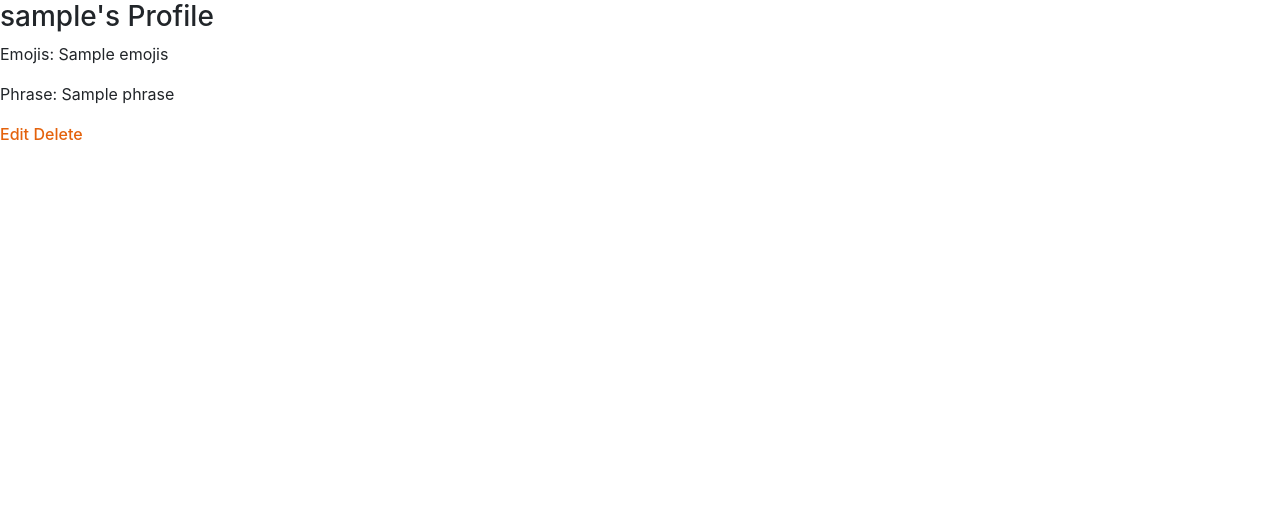
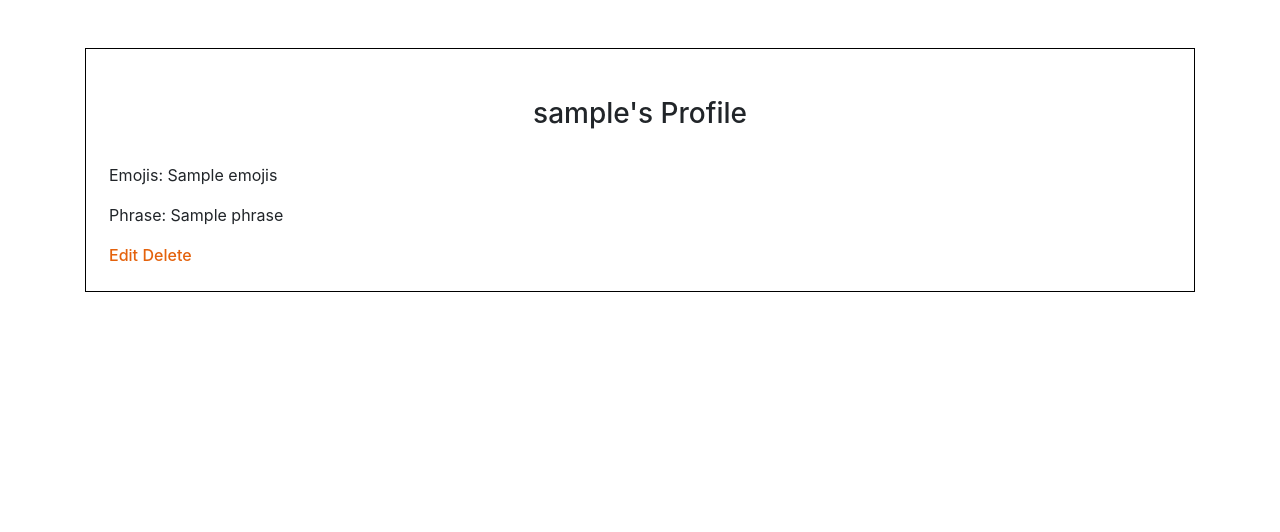
Before and after one commit to AwsSG/emojiplayground, a Flask app: page /profile/1 in a window 1280 px wide. Shown: the part 82-614 px from the top of the page. Run offline with Flask 2, Linux system fonts and the light colour scheme; the visitor is signed in with stand-in values (Sample User, id 1); a database or web service that is not in the repository returns one stand-in record (values such as "Sample title"); some libraries are stand-ins or nearby versions.

Commit message:
Add basic styling to profile page

```diff
--- a/templates/profile.html
+++ b/templates/profile.html
@@ -1,13 +1,26 @@
 {% extends "base.html" %}
 {% block content %}
 
-<h3>{{ username }}'s Profile</h3>
-
+<div class="container">
+    <div class="mt-3 mb-3 mt-md-5 mb-md-5 black-border p-2 pt-lg-4 pb-lg-4">
+        <div class="container">
+            <div class="row p-4 justify-content-center">
+                <div class="col-12">
+                    <h3 class="text-center">{{ username }}'s Profile</h3>
+                </div>
+            </div>
+            <div class="row justify-content-center">
+                <div class="col-12">
                     {% for riddle in riddles %}
                         <p>Emojis: {{ riddle.emojis }}</p>
                         <p>Phrase: {{ riddle.phrase }}</p>
                         <a href="{{ url_for('play', id=riddle._id) }}">Edit</a>
                         <a href="{{ url_for('play', id=riddle._id) }}">Delete</a>
                     {% endfor %}
+                </div>
+            </div>
+        </div>
+    </div>
+</div>
 
 {% endblock %}
```
Lines whose indentation alone changed are shown as unchanged.
